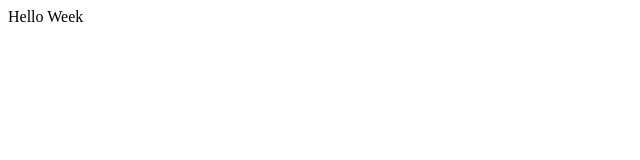
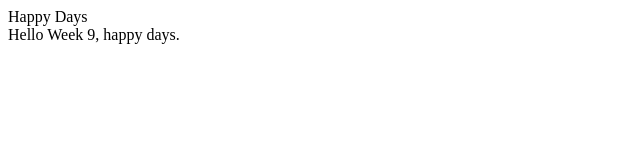
Before and after one commit to Chiranmb/week9, a website: page index.html in a window 1280 px wide. Shown: the whole page, without its empty margins (0-640 px from the left). Drawn offline with Linux system fonts and the light colour scheme.

Commit message:
Update index.html

```diff
--- a/index.html
+++ b/index.html
@@ -1,8 +1,9 @@
 <html>
   <title>BT3103-Chiran</title>
+  <head>Happy Days</head>
   <body>
     <div id="app">
-     Hello Week
+     Hello Week 9, happy days.
     </div>
   </body>
 </html>
```
